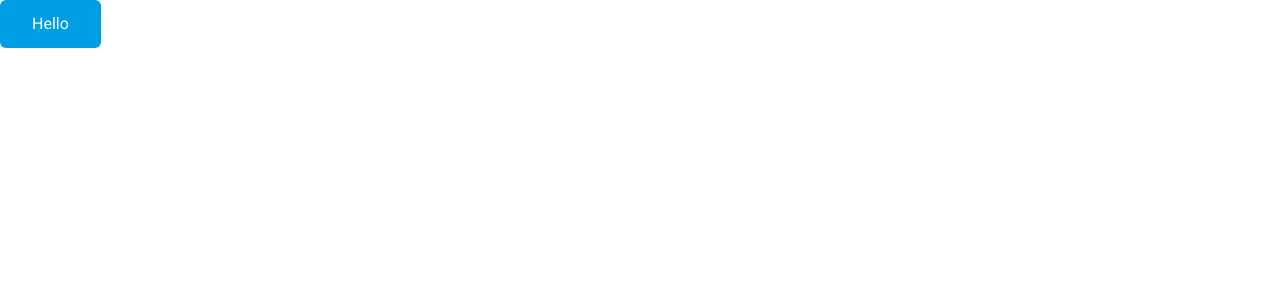
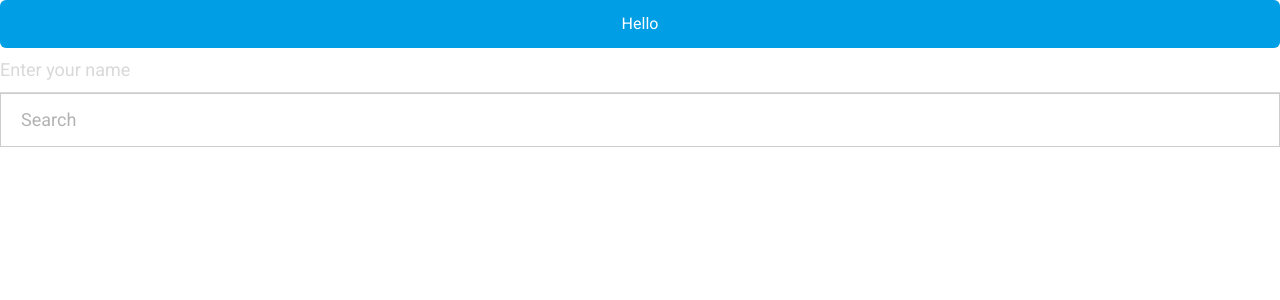
Before and after one commit to AntonKreida/skypro-avito, a React (Vite) app: page / in a window 1280 px wide. Shown: the top 300 px of the page. Built offline with nearby package versions, Linux system fonts and the light colour scheme.

Commit message:
homework-1 | add inputs

```diff
--- a/package.json
+++ b/package.json
@@ -15,6 +15,7 @@
     "classnames": "^2.5.1",
     "react": "^18.2.0",
     "react-dom": "^18.2.0",
+    "react-hook-form": "^7.49.2",
     "tailwind-merge": "^2.2.0",
     "vite-plugin-svgr": "^4.2.0",
     "zod": "^3.22.4"
--- a/src/App.tsx
+++ b/src/App.tsx
@@ -1,13 +1,25 @@
-import { Button } from "@shared/";
+import { useForm } from "react-hook-form";
+
+import { Button, Input, InputSearch } from "@shared/";
 import "@styles/main.css";
 
 
-export const App = () => (
+export const App = () => {
+  const { control } = useForm();
+
+  return (
     <div>
       <Button
         sizeButton="smile"
         text="Hello"
         type="button"
       />
+      <Input
+        control={ control }
+        name="name"
+        placeholder="Enter your name"
+      />
+      <InputSearch placeholder="Search" />
     </div>
   );
+};
--- a/src/shared/ui/button/button.tsx
+++ b/src/shared/ui/button/button.tsx
@@ -16,7 +16,7 @@ export const Button: FC<IButtonProps> = ({
     className={ classNames(`px-8 py-3
     default:bg-gray-custom bg-blue-custom-def hover:bg-blue-custom-hover
     text-white font-roboto font-normal text-base rounded-md
-    focus:outline-none active:scale-90 transition
+    focus:outline-none active:scale-90 transition w-full
     `, {
       "px-6 py-2": sizeButton
     }, [className]) }
--- a/src/shared/ui/index.ts
+++ b/src/shared/ui/index.ts
@@ -1 +1,2 @@
 export * from "./button";
+export * from "./inputs";
--- /dev/null
+++ b/src/shared/ui/inputs/index.ts
@@ -0,0 +1,2 @@
+export * from "./input";
+export * from "./input-search";
--- /dev/null
+++ b/src/shared/ui/inputs/input-search.tsx
@@ -0,0 +1,17 @@
+import classNames from "classnames";
+import { HTMLProps, FC } from "react";
+
+
+interface IInputSearchProps extends HTMLProps<HTMLInputElement> {}
+
+export const InputSearch: FC<IInputSearchProps> = ({ ...props }) => (
+  <input
+    className={ classNames(`
+        w-full py-3 px-5 bg-none font-roboto text-lg
+        border border-black/20 focus:outline-none
+        placeholder:text-black/30 placeholder:font-roboto
+        placeholder:text-lg
+        `) }
+    { ...props }
+  />
+);
--- /dev/null
+++ b/src/shared/ui/inputs/input.tsx
@@ -0,0 +1,30 @@
+/* eslint-disable @typescript-eslint/no-explicit-any */
+import classNames from "classnames";
+import { HTMLProps, FC } from "react";
+import { Controller, Control } from "react-hook-form";
+
+
+interface IInputPops extends HTMLProps<HTMLInputElement> {
+    name: string;
+    control: Control<any>
+}
+
+
+export const Input: FC<IInputPops> = ({ name, control, ...props }) => (
+  <Controller
+    control={ control }
+    name={ name }
+    render={ ({ field: { onChange, value } }) => (
+      <input
+        className={ classNames(`
+    w-full py-2 bg-none font-roboto text-lg
+    placeholder:text-gray-custom placeholder:font-roboto
+    placeholder:text-lg focus:outline-none border-b border-gray-custom
+    `) }
+        onChange={ onChange }
+        value={ value }
+        { ...props }
+      />
+    ) }
+  />
+);
```
Also changed, not shown: 1 other file (tests, documents, lock files or other folders). Lines whose indentation alone changed are shown as unchanged.
